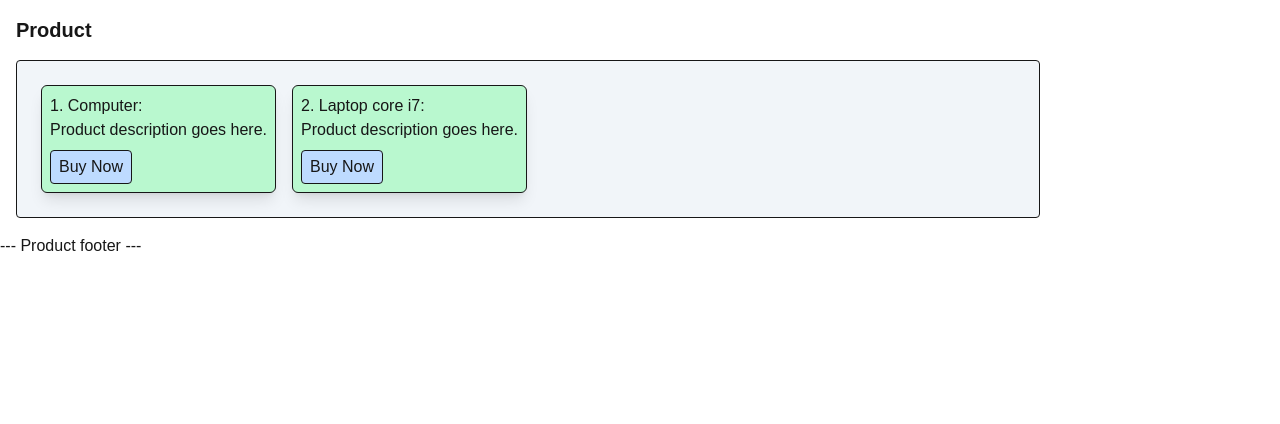
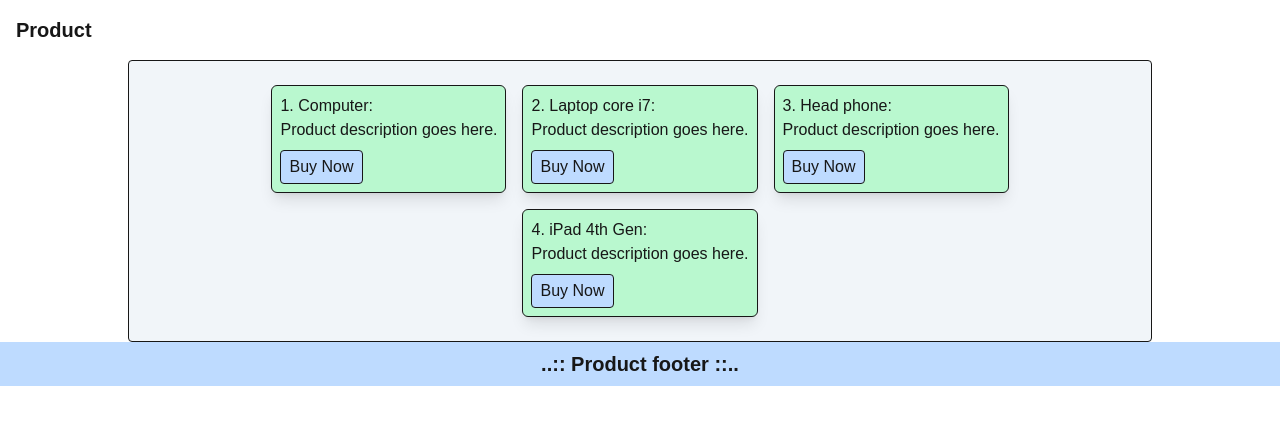
Before and after one commit to wwarodom/webapp, a Next.js app: page /products in a window 1280 px wide. Shown: the top 424 px of the page. Built offline with nearby package versions, Linux system fonts and the light colour scheme.

Commit message:
add more products

```diff
--- a/app/products/page.tsx
+++ b/app/products/page.tsx
@@ -2,7 +2,7 @@
     return (
         <div>
             <h1 className="font-bold text-xl m-4">Product</h1>
-            <div className="w-[80%] border rounded m-4 p-4 flex bg-slate-100">
+            <div className="flex flex-wrap m-auto justify-center w-[80%] border rounded m-4 p-4 bg-slate-100">
                 <div className="shadow-lg rounded-md border w-fit bg-green-200 p-2 m-2">
                     <h2>1. Computer:</h2>
                     <p>Product description goes here.</p>
@@ -13,8 +13,18 @@
                     <p>Product description goes here.</p>
                     <button className="border bg-blue-200 px-2 py-1 mt-2 rounded hover:font-bold">Buy Now</button>
                 </div>
+                <div className="shadow-lg rounded-md border w-fit bg-green-200 p-2 m-2">
+                    <h2>3. Head phone:</h2>
+                    <p>Product description goes here.</p>
+                    <button className="border bg-blue-200 px-2 py-1 mt-2 rounded hover:font-bold">Buy Now</button>
+                </div>
+                <div className="shadow-lg rounded-md border w-fit bg-green-200 p-2 m-2">
+                    <h2>4. iPad 4th Gen:</h2>
+                    <p>Product description goes here.</p>
+                    <button className="border bg-blue-200 px-2 py-1 mt-2 rounded hover:font-bold">Buy Now</button>
+                </div>
             </div>
-            <footer>--- Product footer --- </footer>
+            <footer className="bg-blue-200 p-2 text-center font-bold text-xl"> ..:: Product footer ::.. </footer>
         </div>
     )
 }
```
